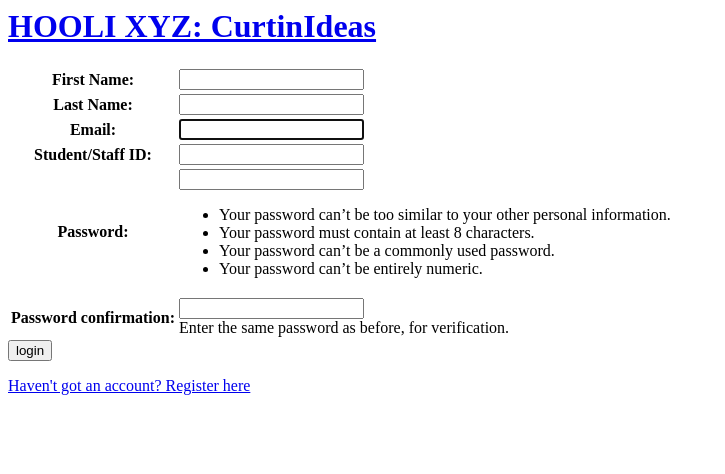
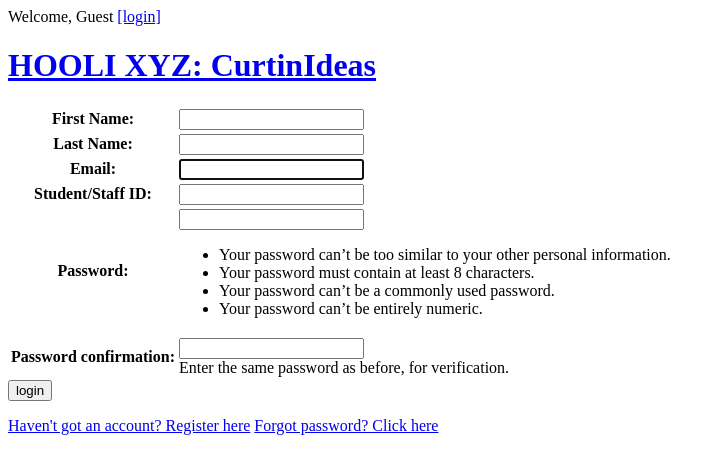
Before and after one commit to jordanchou/curtinideas, a Django app: template website/templates/accounts/login.html in a window 1280 px wide. Shown: the top 474 px of the page, without its empty margins (0-725 px from the left). Run offline with Django 3.2, Linux system fonts and the light colour scheme; the template is opened without the code that fills it: values that come from a table or form of the project are taken from there, others are empty; parts of the project's set-up code (start-up, migrations or seed data) failed here and were passed over.

Commit message:
Added option to change password

```diff
--- a/website/accounts/urls.py
+++ b/website/accounts/urls.py
@@ -2,11 +2,30 @@ from django.conf.urls import url
 
 from .views import RegistrationView
 from django.contrib.auth import views
-from django.contrib.auth.views import login, logout
+from django.contrib.auth.views import login, logout, password_change, password_change_done
 
 urlpatterns = [
                 url(r'^login/$', 'django.contrib.auth.views.login', name='login',
                     kwargs={'template_name': 'accounts/login.html'}
+                   ),
+
+                url(r'^logout/$', 'django.contrib.auth.views.logout', name='logout',
+                    kwargs={'next_page': '/'}
+                   ),
+
+                url(r'^password_change$',
+                    'django.contrib.auth.views.password_change',
+                    name='password_change',
+                    kwargs={
+                            'template_name':'accounts/password_change_form.html',
+                            'post_change_redirect':'accounts:password_change_done',
+                           }
+                   ),
+
+                url(r'^password_change_done$',
+                    'django.contrib.auth.views.password_change_done',
+                    name='password_change_done',
+                    kwargs={'template_name':'accounts/password_change_done.html'}
                    ),
 
                 url(r'^register/$', RegistrationView.as_view(), name='register'),
--- a/website/templates/accounts/login.html
+++ b/website/templates/accounts/login.html
@@ -13,5 +13,5 @@
 </form>
 
 <a href="/accounts/register">Haven't got an account? Register here</a>
-
+<a href="/accounts/password_change">Forgot password? Click here</a>
 {% endblock %}
--- /dev/null
+++ b/website/templates/accounts/password_change_done.html
@@ -0,0 +1,5 @@
+{% extends "base.html" %}
+{% block content %}
+Password successfully changed.
+<a href="/">Home</a>
+{% endblock %}
--- a/website/templates/base.html
+++ b/website/templates/base.html
@@ -1,3 +1,24 @@
+
+{% if user.is_authenticated %}
+    <p>
+    Welcome, {{ user.username }}
+    <a href="{% url 'accounts:password_change' %}">[Change Password]</a>
+    <a href="{% url 'accounts:logout' %}">[logout]</a>
+    </p>
+{% else %}
+    <p>Welcome, Guest <a href="{% url 'accounts:login' %}">[login]</a></p>
+{% endif %}
+
+
+
+
+
+
+
+
+
+
+
 
 <body>
     <div class="page-header">
```
Also changed, not shown: website/templates/accounts/password_change_form.html (added, +13 -0 lines), website/db.sqlite3, 1 other file.
